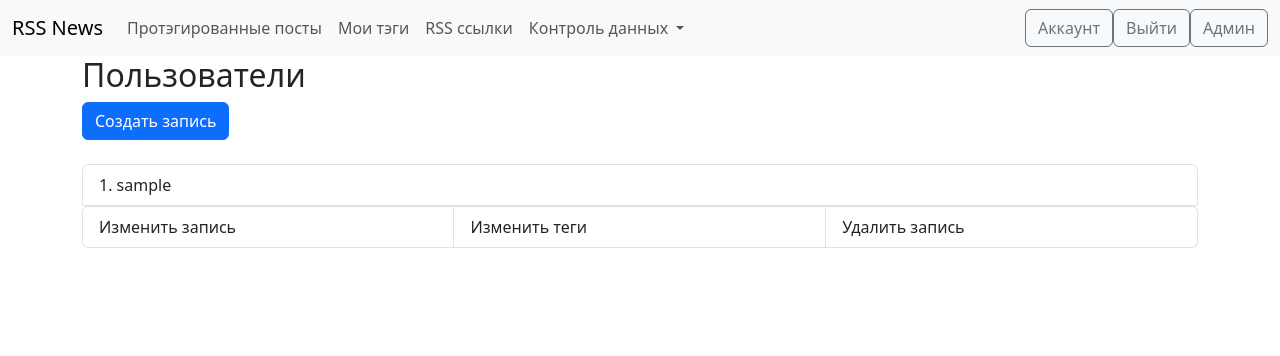
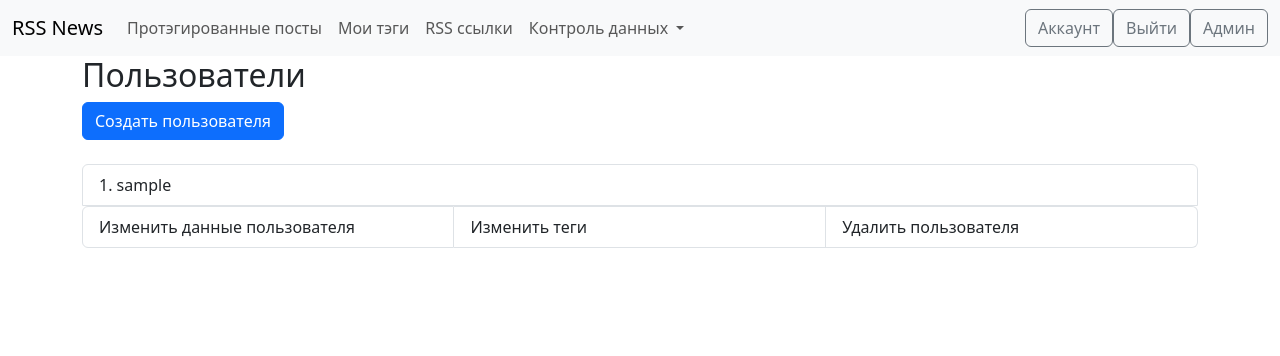
Before and after one commit to 3nk0d/Python_Basic_Course-Project, a Django app: page /users/ in a window 1280 px wide. Shown: the top 356 px of the page. Run offline with Django 4.2, Linux system fonts and the light colour scheme; the visitor is signed in with stand-in values (Sample User, id 1); data comes from the database, SQL or seed files in the repository; parts of the project's set-up code (start-up, migrations or seed data) failed here and were passed over.

Commit message:
Change admin part of template for working with users

```diff
--- a/news_portal/web_interface/templates/web_interface/users_list.html
+++ b/news_portal/web_interface/templates/web_interface/users_list.html
@@ -11,16 +11,16 @@
 <body>
 {% block content %}
     <h2> Пользователи</h2>
-    <a href=" {% url 'user_create' %}" class="btn btn-primary">Создать запись</a>
+    <a href="/admin/auth/user/add/" class="btn btn-primary">Создать пользователя</a>
     <br>
     <br>
     <div class="list-group">
     {% for user in object_list %}
             <a href=" {% url 'user' pk=user.pk %}" class="list-group-item list-group-item-action">{{ user.id }}. {{ user.username }}</a>
             <ul class="list-group list-group-horizontal">
-                <a href=" {% url 'user_change' pk=user.pk %}" class="list-group-item list-group-item-action">Изменить запись</a>
+                <a href=" /admin/auth/user/{{ user.id }}/change/" class="list-group-item list-group-item-action">Изменить данные пользователя</a>
                 <a href=" {% url 'subcribe_change' pk=user.pk %}" class="list-group-item list-group-item-action">Изменить теги</a>
-                <a href=" {% url 'user_delete' pk=user.pk %}" class="list-group-item list-group-item-action">Удалить запись</a>
+                <a href=" /admin/auth/user/{{ user.id }}/delete/" class="list-group-item list-group-item-action">Удалить пользователя</a>
             </ul>
     {% endfor %}
     </div>
```
